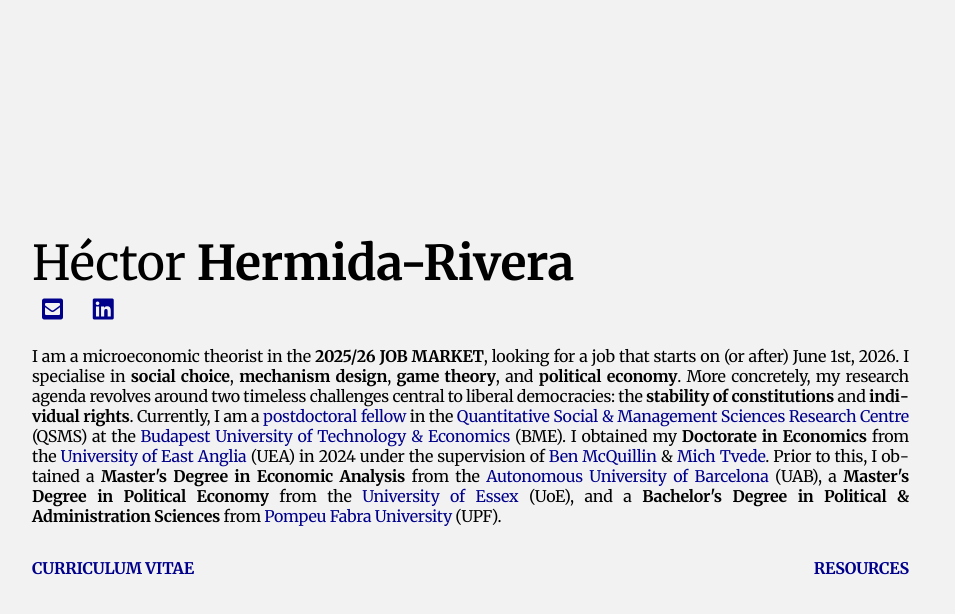
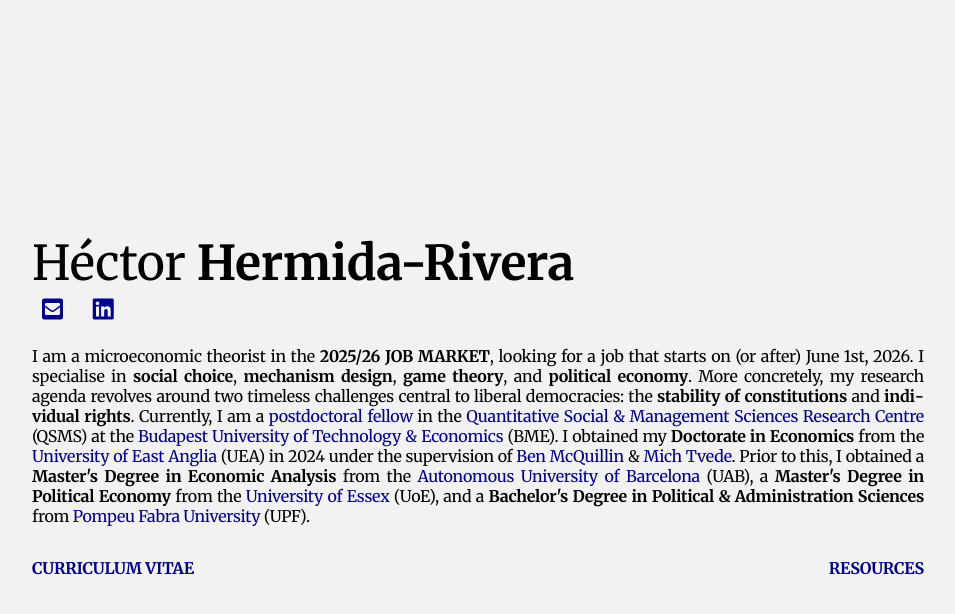
Before and after one commit to HectorHermidaRivera/hectorhermidarivera.github.io, a Jekyll site: the page built from index.md, in a window 1280 px wide. Shown: the top 614 px of the page, without its empty margins (128-1083 px from the left). Built offline with Jekyll 4.4.1, drawn with Linux system fonts in a browser that asks for light colours; a style sheet for code colours, icons or effects is not loaded.

Commit message:
Update style.css

```diff
--- a/assets/css/style.css
+++ b/assets/css/style.css
@@ -38,7 +38,7 @@ body {
   width: 100%;
   margin-left: auto;
   margin-right: auto;
-  padding: 10px 103px 20px 20px;
+  padding: 10px 88px 5px 20px;
   box-sizing: border-box;
   text-align: justify;
   background-color: #f2f2f2;
```
